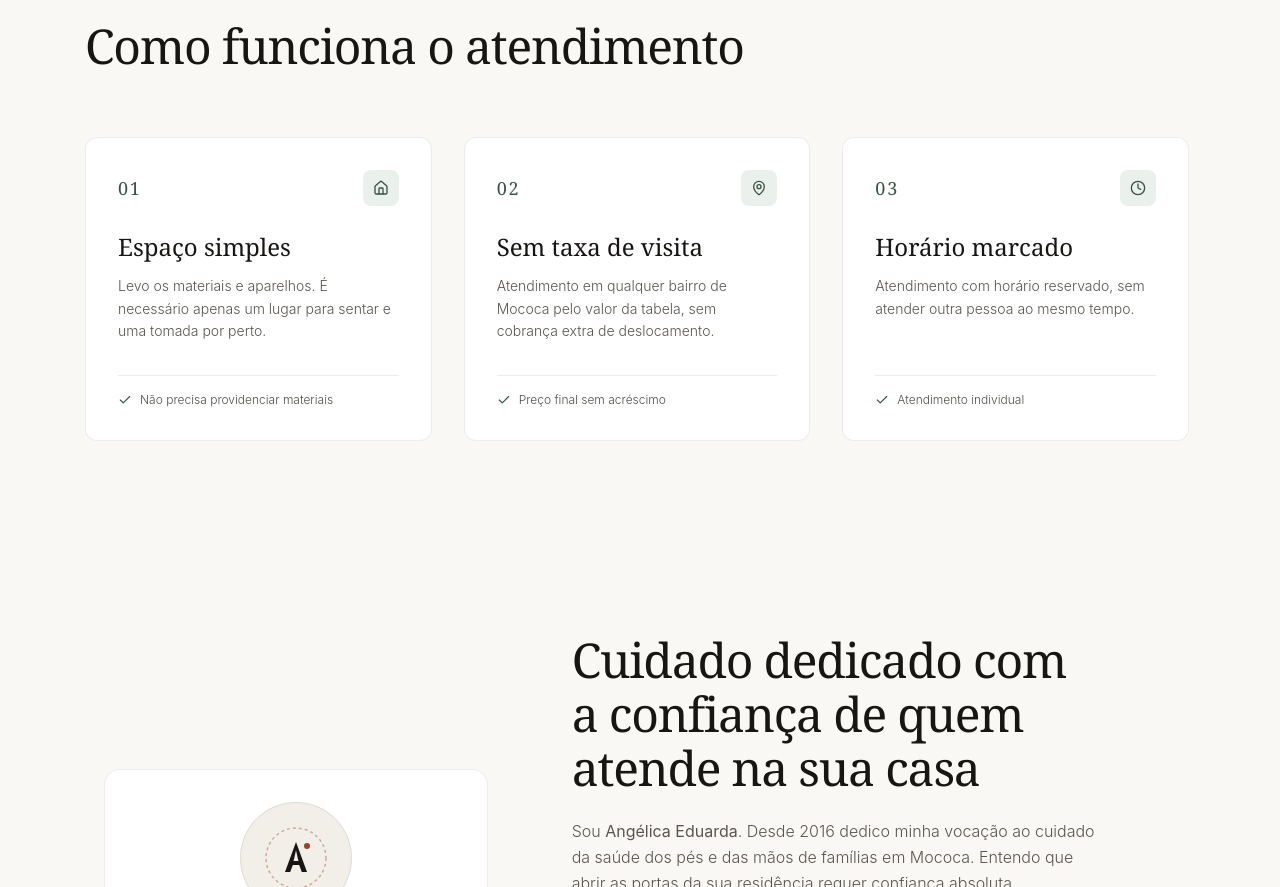
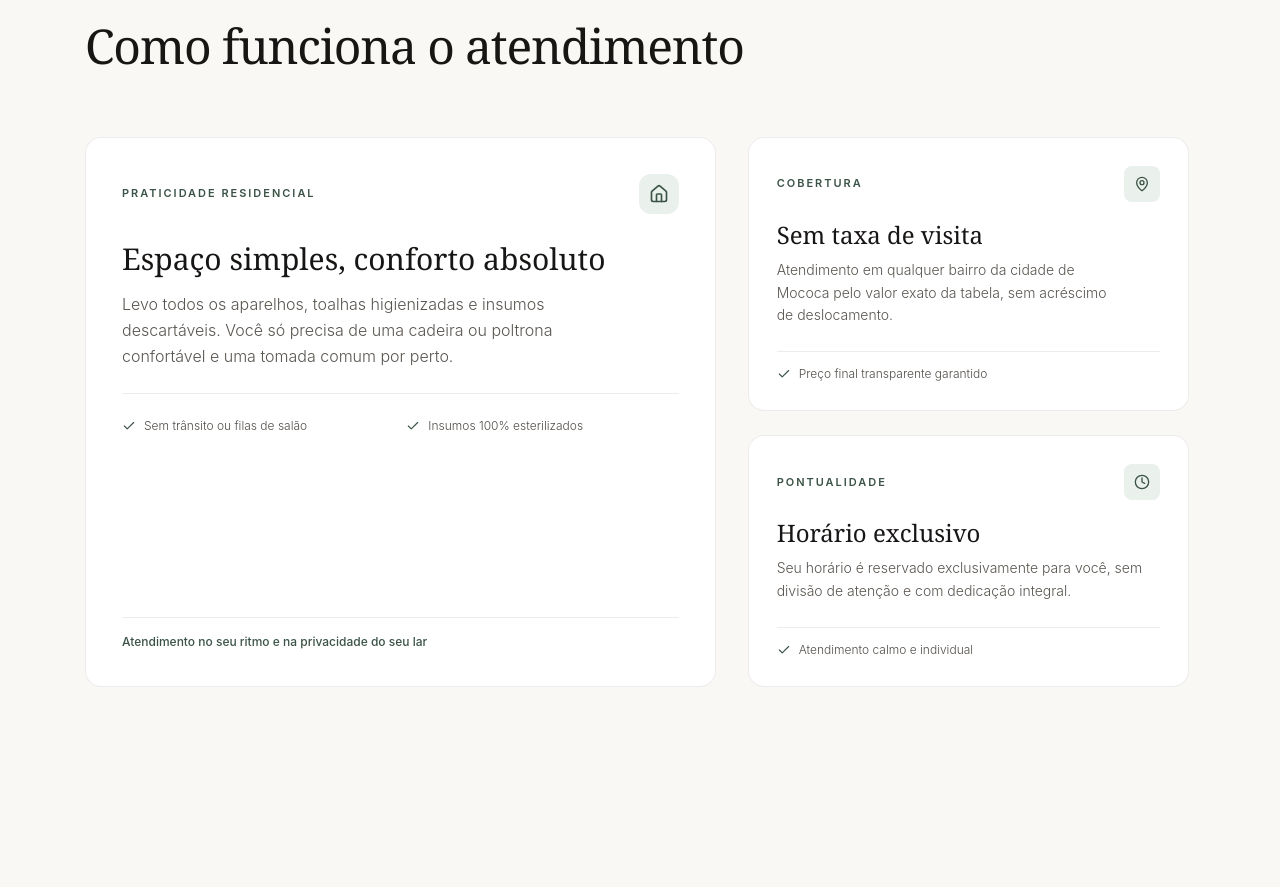
Before and after one commit to Eduuhbruscagim/Sistema-Podologia, a React (Vite) app: page / in a window 1280 px wide. Shown: the part 1120-2007 px from the top of the page. Built offline with nearby package versions, Linux system fonts and the light colour scheme.

Commit message:
style(layout): break grid monotony with asymmetric bento and remove fake numbering

```diff
--- a/src/components/home/BentoGrid.tsx
+++ b/src/components/home/BentoGrid.tsx
@@ -50,84 +50,99 @@ export const BentoGrid: React.FC = () => {
         </h2>
       </div>
 
-      <div className="bento-grid grid grid-cols-1 md:grid-cols-3 gap-6 lg:gap-8">
-        {/* Card 1: Conforto do lar */}
-        <div className="bento-card p-6 sm:p-8 rounded-xl bg-pure-white dark:bg-surface-variant border border-surface-border flex flex-col justify-between">
+      <div className="bento-grid grid grid-cols-1 lg:grid-cols-12 gap-6 lg:gap-8">
+        {/* Card 1 (Destaque Principal / Hero Card do Bento): Conforto do lar */}
+        <div className="bento-card lg:col-span-7 p-7 sm:p-9 rounded-2xl bg-pure-white dark:bg-surface-variant border border-surface-border flex flex-col justify-between shadow-xs">
           <div>
             <div className="flex items-center justify-between mb-6">
-              <span className="font-serif text-lg text-sage tracking-widest font-normal">01</span>
-              <div className="bento-icon w-9 h-9 rounded-lg bg-sage-subtle flex items-center justify-center text-sage">
-                <Home aria-hidden="true" className="w-4 h-4" />
+              <span className="text-[11px] font-semibold uppercase tracking-[0.18em] text-sage">
+                Praticidade Residencial
+              </span>
+              <div className="bento-icon w-10 h-10 rounded-xl bg-sage-subtle flex items-center justify-center text-sage">
+                <Home aria-hidden="true" className="w-5 h-5" />
               </div>
             </div>
 
-            <h3 className="font-serif text-xl sm:text-2xl font-normal text-on-surface mb-3 leading-snug">
-              Espaço simples
+            <h3 className="font-serif text-2xl sm:text-3xl font-normal text-on-surface mb-3 leading-snug">
+              Espaço simples, conforto absoluto
             </h3>
-            <p className="text-sm text-on-surface-variant leading-relaxed font-light max-w-[38ch] text-pretty">
-              Levo os materiais e aparelhos. É necessário apenas um lugar para sentar e uma tomada
-              por perto.
+            <p className="text-sm sm:text-base text-on-surface-variant leading-relaxed font-light max-w-[46ch] text-pretty">
+              Levo todos os aparelhos, toalhas higienizadas e insumos descartáveis. Você só precisa de uma cadeira ou poltrona confortável e uma tomada comum por perto.
             </p>
+
+            <div className="grid grid-cols-1 sm:grid-cols-2 gap-3 mt-6 pt-6 border-t border-surface-border">
+              <div className="flex items-center gap-2 text-xs text-text-secondary font-light">
+                <Check aria-hidden="true" className="w-3.5 h-3.5 text-sage shrink-0" />
+                <span>Sem trânsito ou filas de salão</span>
               </div>
-
-          <div className="mt-8 pt-4 border-t border-surface-border flex items-center text-xs text-text-secondary font-light">
-            <span className="flex items-center gap-2">
+              <div className="flex items-center gap-2 text-xs text-text-secondary font-light">
                 <Check aria-hidden="true" className="w-3.5 h-3.5 text-sage shrink-0" />
-              <span>Não precisa providenciar materiais</span>
-            </span>
+                <span>Insumos 100% esterilizados</span>
+              </div>
             </div>
           </div>
 
+          <div className="mt-8 pt-4 border-t border-surface-border flex items-center text-xs text-sage font-medium">
+            Atendimento no seu ritmo e na privacidade do seu lar
+          </div>
+        </div>
+
+        {/* Coluna Direita (2 Cards Complementares Empilhados) */}
+        <div className="lg:col-span-5 flex flex-col gap-6">
           {/* Card 2: Toda Mococa */}
-        <div className="bento-card p-6 sm:p-8 rounded-xl bg-pure-white dark:bg-surface-variant border border-surface-border flex flex-col justify-between">
+          <div className="bento-card flex-1 p-6 sm:p-7 rounded-2xl bg-pure-white dark:bg-surface-variant border border-surface-border flex flex-col justify-between shadow-xs">
             <div>
-            <div className="flex items-center justify-between mb-6">
-              <span className="font-serif text-lg text-sage tracking-widest font-normal">02</span>
+              <div className="flex items-center justify-between mb-4">
+                <span className="text-[11px] font-semibold uppercase tracking-[0.18em] text-sage">
+                  Cobertura
+                </span>
                 <div className="bento-icon w-9 h-9 rounded-lg bg-sage-subtle flex items-center justify-center text-sage">
                   <MapPin aria-hidden="true" className="w-4 h-4" />
                 </div>
               </div>
 
-            <h3 className="font-serif text-xl sm:text-2xl font-normal text-on-surface mb-3 leading-snug">
+              <h3 className="font-serif text-xl sm:text-2xl font-normal text-on-surface mb-2 leading-snug">
                 Sem taxa de visita
               </h3>
-            <p className="text-sm text-on-surface-variant leading-relaxed font-light max-w-[38ch] text-pretty">
-              Atendimento em qualquer bairro de Mococa pelo valor da tabela, sem cobrança extra de
-              deslocamento.
+              <p className="text-xs sm:text-sm text-on-surface-variant leading-relaxed font-light text-pretty">
+                Atendimento em qualquer bairro da cidade de Mococa pelo valor exato da tabela, sem acréscimo de deslocamento.
               </p>
             </div>
 
-          <div className="mt-8 pt-4 border-t border-surface-border flex items-center text-xs text-text-secondary font-light">
+            <div className="mt-6 pt-3.5 border-t border-surface-border flex items-center text-xs text-text-secondary font-light">
               <span className="flex items-center gap-2">
                 <Check aria-hidden="true" className="w-3.5 h-3.5 text-sage shrink-0" />
-              <span>Preço final sem acréscimo</span>
+                <span>Preço final transparente garantido</span>
               </span>
             </div>
           </div>
 
           {/* Card 3: Pontualidade & Dedicação */}
-        <div className="bento-card p-6 sm:p-8 rounded-xl bg-pure-white dark:bg-surface-variant border border-surface-border flex flex-col justify-between">
+          <div className="bento-card flex-1 p-6 sm:p-7 rounded-2xl bg-pure-white dark:bg-surface-variant border border-surface-border flex flex-col justify-between shadow-xs">
             <div>
-            <div className="flex items-center justify-between mb-6">
-              <span className="font-serif text-lg text-sage tracking-widest font-normal">03</span>
+              <div className="flex items-center justify-between mb-4">
+                <span className="text-[11px] font-semibold uppercase tracking-[0.18em] text-sage">
+                  Pontualidade
+                </span>
                 <div className="bento-icon w-9 h-9 rounded-lg bg-sage-subtle flex items-center justify-center text-sage">
                   <Clock aria-hidden="true" className="w-4 h-4" />
                 </div>
               </div>
 
-            <h3 className="font-serif text-xl sm:text-2xl font-normal text-on-surface mb-3 leading-snug">
-              Horário marcado
+              <h3 className="font-serif text-xl sm:text-2xl font-normal text-on-surface mb-2 leading-snug">
+                Horário exclusivo
               </h3>
-            <p className="text-sm text-on-surface-variant leading-relaxed font-light max-w-[38ch] text-pretty">
-              Atendimento com horário reservado, sem atender outra pessoa ao mesmo tempo.
+              <p className="text-xs sm:text-sm text-on-surface-variant leading-relaxed font-light text-pretty">
+                Seu horário é reservado exclusivamente para você, sem divisão de atenção e com dedicação integral.
               </p>
             </div>
 
-          <div className="mt-8 pt-4 border-t border-surface-border flex items-center text-xs text-text-secondary font-light">
+            <div className="mt-6 pt-3.5 border-t border-surface-border flex items-center text-xs text-text-secondary font-light">
               <span className="flex items-center gap-2">
                 <Check aria-hidden="true" className="w-3.5 h-3.5 text-sage shrink-0" />
-              <span>Atendimento individual</span>
+                <span>Atendimento calmo e individual</span>
               </span>
+            </div>
           </div>
         </div>
       </div>
--- a/src/components/home/TrustStats.tsx
+++ b/src/components/home/TrustStats.tsx
@@ -48,7 +48,7 @@ export const TrustStats: React.FC = () => {
         <div className="stat-block col-span-1 md:col-span-2 lg:col-span-6 bg-pure-white dark:bg-surface-variant p-6 sm:p-8 lg:p-10 flex flex-col justify-between transition-colors duration-200">
           <dt className="text-[11px] font-medium uppercase tracking-[0.18em] text-sage mb-3 flex items-center gap-2">
             <span className="w-2 h-2 rounded-full bg-sage inline-block" aria-hidden="true" />
-            01 / Atendimentos realizados
+            Atendimentos realizados
           </dt>
           <dd className="m-0 flex flex-col">
             <span
@@ -66,7 +66,7 @@ export const TrustStats: React.FC = () => {
         {/* Célula 2: Trajetória Clínica (Desde 2016) */}
         <div className="stat-block col-span-1 md:col-span-1 lg:col-span-3 bg-pure-white dark:bg-surface-variant p-6 sm:p-7 lg:p-8 flex flex-col justify-between transition-colors duration-200">
           <dt className="text-[11px] font-medium uppercase tracking-[0.18em] text-sage mb-3">
-            02 / Atuação em Mococa
+            Atuação em Mococa
           </dt>
           <dd className="m-0 flex flex-col">
             <span className="font-serif text-3xl sm:text-4xl lg:text-4xl font-light text-on-surface tracking-tight leading-none tabular-nums">
@@ -81,7 +81,7 @@ export const TrustStats: React.FC = () => {
         {/* Célula 3: Deslocamento Cortesia (Taxa R$ 0) */}
         <div className="stat-block col-span-1 md:col-span-1 lg:col-span-3 bg-pure-white dark:bg-surface-variant p-6 sm:p-7 lg:p-8 flex flex-col justify-between transition-colors duration-200">
           <dt className="text-[11px] font-medium uppercase tracking-[0.18em] text-sage mb-3">
-            03 / Deslocamento
+            Deslocamento em Mococa
           </dt>
           <dd className="m-0 flex flex-col">
             <span className="font-serif text-3xl sm:text-4xl lg:text-4xl font-light text-on-surface tracking-tight leading-none tabular-nums">
```
Lines whose indentation alone changed are shown as unchanged.
